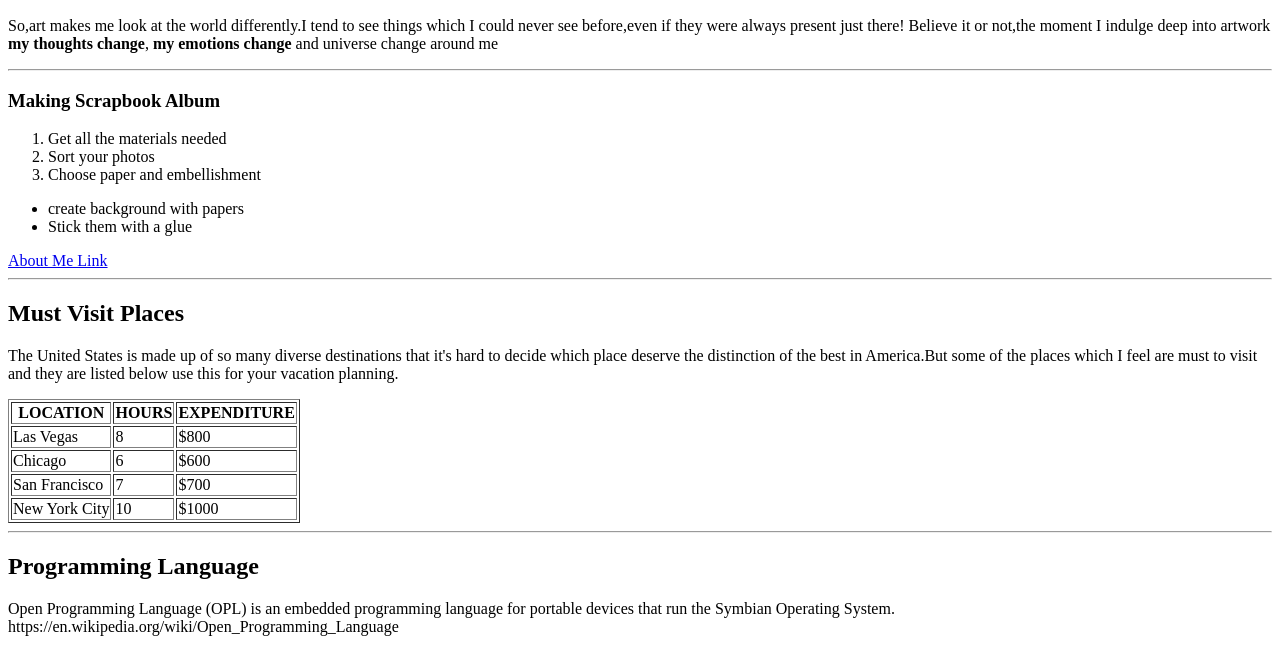
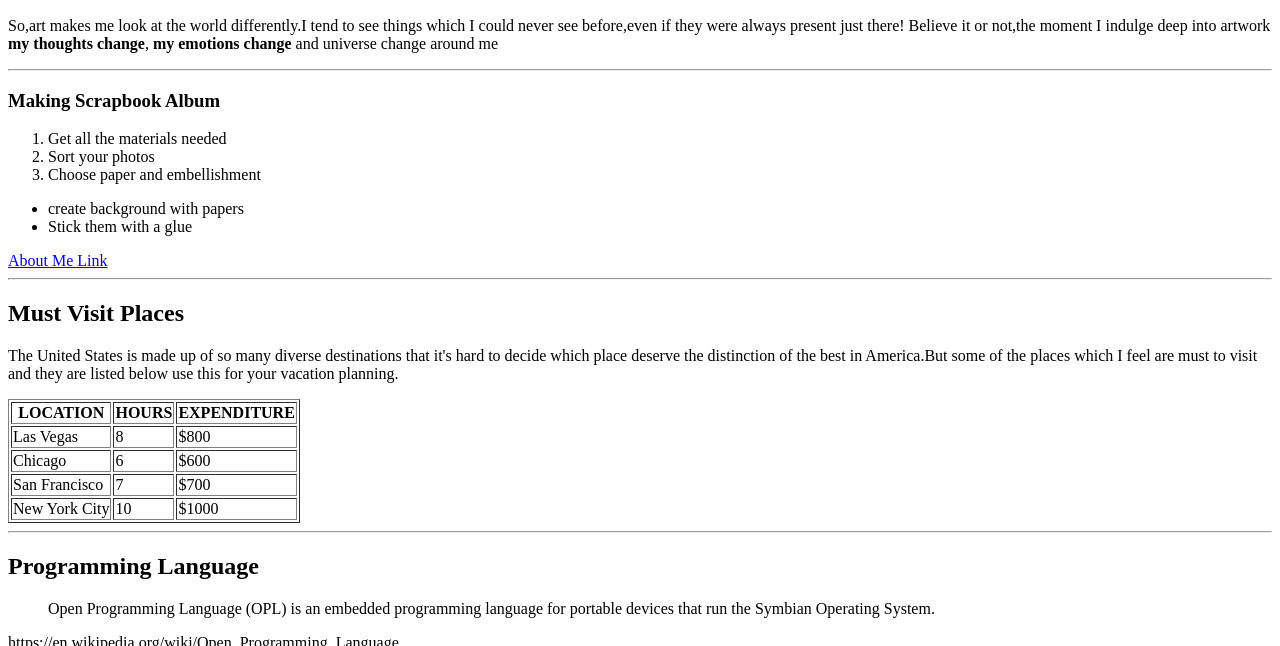
Before and after one commit to 44-563-Web-Apps-S21/webapps-s21-assignment-3-Alekyab98, a plain HTML site: page index.html in a window 1280 px wide. Shown: the part 110-756 px from the top of the page. Drawn offline with Linux system fonts and the light colour scheme.

Commit message:
Update index.html

```diff
--- a/index.html
+++ b/index.html
@@ -55,7 +55,8 @@
     </table>
     <hr>
     <h2>Programming Language</h2>
-    <Blockquotes>Open Programming Language (OPL) is an embedded programming language for portable devices that run the Symbian Operating System.</Blockquotes>
+    <Blockquote>Open Programming Language (OPL) is an embedded programming language for portable devices that run the Symbian Operating System.</Blockquote>
+
     <link>https://en.wikipedia.org/wiki/Open_Programming_Language</link>
     <pre>
         PROC test:
```
